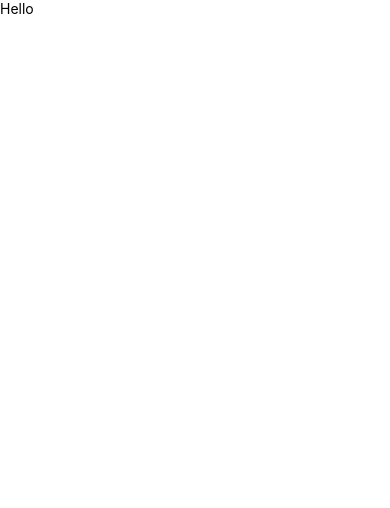
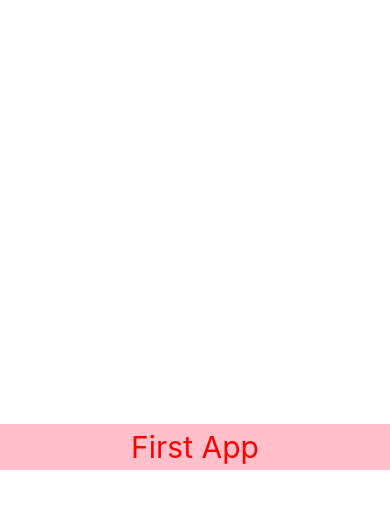
Before and after one commit to 56thfk/react_personal, a React Native app in the folder Expo/: screen / in a window 390 px wide. Shown: the top 508 px of the page. Built offline with nearby package versions, Linux system fonts and the light colour scheme.

Commit message:
Touch Event

```diff
--- a/Expo/App.js
+++ b/Expo/App.js
@@ -2,8 +2,10 @@ import { StatusBar } from 'expo-status-bar';
 import { StyleSheet, Text, View } from 'react-native';
 import { useState } from 'react';
 import PropsChild from './propsChild';
+import Header from './Components/Header'
 
 export default function App() {
+  /*
   const[state, setState] = useState({
     sampleText: 'Hello',
     sampleBoolean: true
@@ -15,17 +17,21 @@ export default function App() {
       setState({sampleText: 'Hello', sampleBoolean: true})
     }
   }
+  */
+  const [appName, setAppName] = useState('First App')
 
   return (
+    <View style = {styles.mainView}>
+      <Header name = {appName}/>
+    </View>
+    /*
     <View>
       <PropsChild sText = {state.sampleText} cState = {changeState}/>
     </View>
-    /*
     <View style = {styles.mainView}>
       <View style = {styles.subView}>
         <Text>Hello World</Text>
       </View>
-
       <View style = {styles.anotherView}>
         <Text style = {styles.mainText}> Hello World</Text>
       </View>
@@ -36,7 +42,6 @@ export default function App() {
 
 const styles = StyleSheet.create({
   mainView:{
-    backgroundColor: 'green',
     flex: 1,
     height:'100%',
     marginTop: 50,
--- /dev/null
+++ b/Expo/Components/Header.js
@@ -0,0 +1,28 @@
+import {View, Text, StyleSheet, TouchableOpacity} from 'react-native';
+
+const Header = (props) => (
+    <TouchableOpacity
+        style = {styles.header}
+        onPress={()=>alert('Hello')}
+    >
+        <View srtle = {styles.header}>
+            <Text style = {styles.mainText}> {props.name} </Text>
+        </View>
+    </TouchableOpacity>
+
+)
+const styles = StyleSheet.create({
+    header:{
+      backgroundColor: 'pink',
+      padding: 5,
+      alignItems: 'center',
+      width: '100%',
+      justifyContent: 'center'
+    },
+    mainText: {
+        fontSize: 30,
+        color: 'red',
+      }
+});
+
+export default Header;
```
Also changed, not shown: Expo/Components/Generator.js (added).
